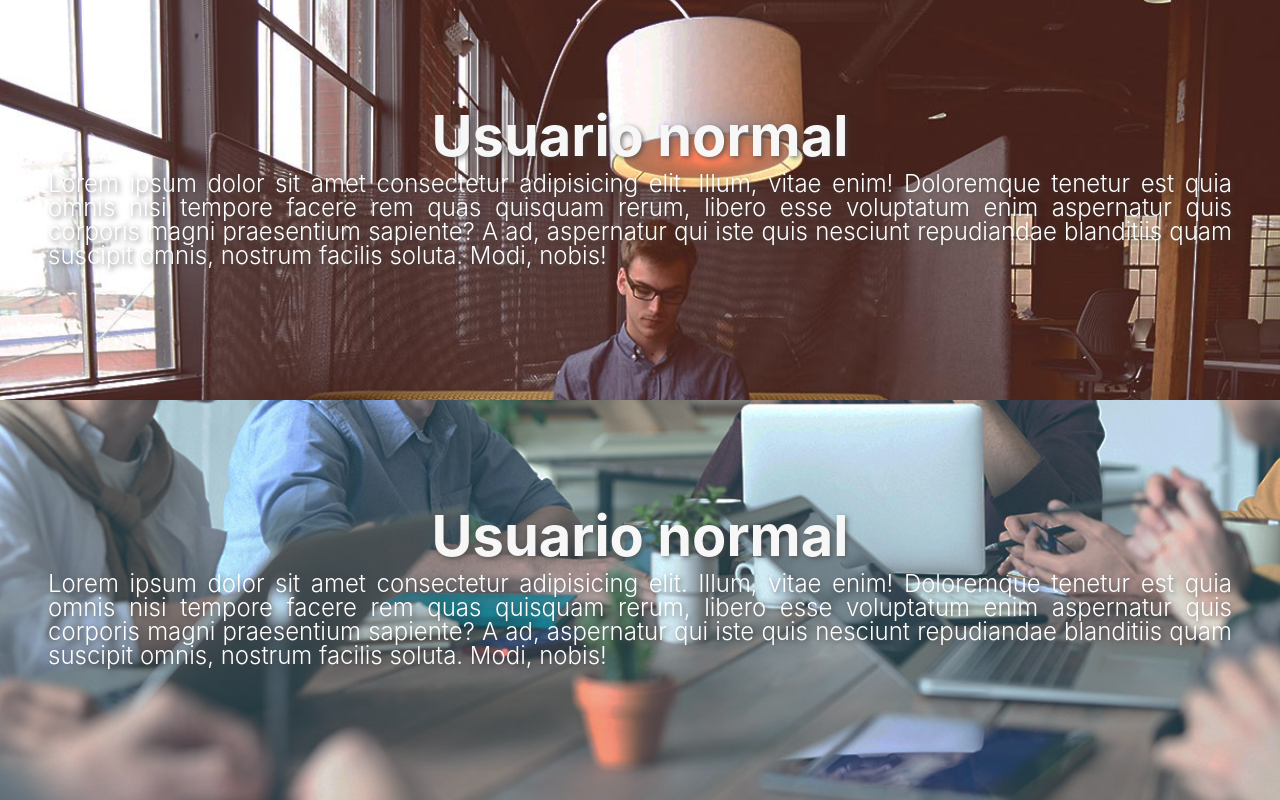
After one commit to sam-oro/abejorral-turista, a PHP site: page /GIT/vistas/entrada_usuarios/entrada_tipousuario.php in a window 1280 px wide. The commit adds this page. Run offline with PHP 8.4, Linux system fonts and the light colour scheme; some libraries are stand-ins or nearby versions.

Commit message:
Vista de usuarios

```diff
--- a/css/style.css
+++ b/css/style.css
@@ -160,12 +160,13 @@ main {
 
 .bg-index {
     padding-top: 8rem;
-    background-image: url(../img/Abejorral-Ant1.JPG);
+    background-image: url(../img/Abejorral-portada.jpg);
     height: 60vh;
     background-position: center;
     background-repeat: no-repeat;
     background-size: cover;
     background-attachment: fixed;
+    overflow: scroll;
     display: flex;
     justify-content: center;
     align-items: center;
@@ -210,6 +211,12 @@ main {
     }
     .bg-index h1 {
         font-size: 3rem;
+    }
+}
+
+@media only screen and (max-width: 300px) {
+    .bg-index h1 {
+        font-size: 2rem;
     }
 }
 
@@ -314,3 +321,63 @@ main {
     background-image: linear-gradient(45deg, rgb(228, 87, 62) 0%, rgb(228, 87, 62) 5%, transparent 5%, transparent 38%, transparent 38%, transparent 60%, rgb(249, 120, 56) 60%, rgb(249, 120, 56) 100%), linear-gradient(135deg, rgb(251, 229, 105) 0%, rgb(251, 229, 105) 14%, rgb(153, 195, 85) 14%, rgb(153, 195, 85) 75%, rgb(91, 192, 230) 75%, rgb(91, 192, 230) 100%), linear-gradient(90deg, rgb(228, 87, 62), rgb(228, 87, 62));
     min-height: 100vh;
 }
+
+
+/* Productos */
+
+.tarjetas-productos img {
+    height: 2rem;
+}
+
+.card-img-top {
+    height: 15rem !important;
+}
+
+
+/* Vista de entrada para tipo de usuarios */
+
+.bg-usuarios {
+    padding-top: 8rem;
+    min-height: 50vh;
+    background-position: center;
+    background-repeat: no-repeat;
+    background-size: cover;
+    background-attachment: fixed;
+    display: flex;
+    justify-content: center;
+    align-items: center;
+    margin: 0;
+    padding: 0;
+    color: #fff;
+    text-shadow: 2px 2px 5px #464646b1;
+}
+
+.bg-usuarios a {
+    text-decoration: none;
+    color: #fff;
+}
+
+.bg-usuarios h1 {
+    font-size: 3.5rem;
+    color: #f7f7f7;
+    line-height: 2.5rem;
+}
+
+.bg-usuarios p {
+    font-size: 1.5rem;
+    line-height: 1.5rem;
+    font-weight: 300;
+    text-align: justify;
+}
+
+@media only screen and (max-width: 720px) {
+    .bg-usuarios {
+        height: auto;
+    }
+    .bg-usuarios p {
+        font-size: 1.2rem;
+    }
+    .bg-usuarios h1 {
+        font-size: 3rem;
+    }
+}
--- /dev/null
+++ b/vistas/entrada_usuarios/entrada_tipousuario.php
@@ -0,0 +1,60 @@
+<!DOCTYPE html>
+<html lang="es">
+
+<head>
+    <meta charset="UTF-8">
+    <meta name="viewport" content="width=device-width, initial-scale=1.0">
+    <title>Nuestro Municipio</title>
+
+    <!--importacion boostrap-->
+    <link rel="stylesheet" href="https://maxcdn.bootstrapcdn.com/bootstrap/4.0.0/css/bootstrap.min.css" integrity="sha384-Gn5384xqQ1aoWXA+058RXPxPg6fy4IWvTNh0E263XmFcJlSAwiGgFAW/dAiS6JXm" crossorigin="anonymous">
+
+    <!-- Google Fonts -->
+    <link rel="preconnect" href="https://fonts.gstatic.com">
+    <link href="https://fonts.googleapis.com/css2?family=Ubuntu:ital,wght@0,300;0,700;1,400&display=swap" rel="stylesheet">
+
+    <!-- Font Awesome -->
+    <script src="https://kit.fontawesome.com/f599362e7b.js" crossorigin="anonymous"></script>
+
+    <link rel="icon" type="image/png" href="img/icono-pag.png">
+
+    <link rel="stylesheet" href="../../css/style.css">
+</head>
+
+
+<body>
+
+    <section class="bg-usuarios" style="background-image:url(../../img/bg-tipousuario1.jpg); min-height: 50vh;">
+        <a href="">
+            <div class="p-4 p-sm-5">
+                <h1 class="text-center mb-3"> Usuario normal</h1>
+
+                <p>Lorem ipsum dolor sit amet consectetur adipisicing elit. Illum, vitae enim! Doloremque tenetur est quia omnis nisi tempore facere rem quas quisquam rerum, libero esse voluptatum enim aspernatur quis corporis magni praesentium sapiente?
+                    A ad, aspernatur qui iste quis nesciunt repudiandae blanditiis quam suscipit omnis, nostrum facilis soluta. Modi, nobis!</p>
+            </div>
+        </a>
+    </section>
+
+    <section class="bg-usuarios" style="background-image:url(../../img/bg-tipousuario2.jpg); min-height: 50vh;">
+        <a href="">
+            <div class="p-4 p-sm-5">
+                <h1 class="text-center mb-3"> Usuario normal</h1>
+
+                <p>Lorem ipsum dolor sit amet consectetur adipisicing elit. Illum, vitae enim! Doloremque tenetur est quia omnis nisi tempore facere rem quas quisquam rerum, libero esse voluptatum enim aspernatur quis corporis magni praesentium sapiente?
+                    A ad, aspernatur qui iste quis nesciunt repudiandae blanditiis quam suscipit omnis, nostrum facilis soluta. Modi, nobis!</p>
+            </div>
+        </a>
+    </section>
+
+
+
+
+    <script src="https://code.jquery.com/jquery-3.2.1.slim.min.js " integrity="sha384-KJ3o2DKtIkvYIK3UENzmM7KCkRr/rE9/Qpg6aAZGJwFDMVNA/GpGFF93hXpG5KkN " crossorigin="anonymous ">
+    </script>
+    <script src="https://cdnjs.cloudflare.com/ajax/libs/popper.js/1.12.9/umd/popper.min.js " integrity="sha384-ApNbgh9B+Y1QKtv3Rn7W3mgPxhU9K/ScQsAP7hUibX39j7fakFPskvXusvfa0b4Q " crossorigin="anonymous ">
+    </script>
+    <script src="https://maxcdn.bootstrapcdn.com/bootstrap/4.0.0/js/bootstrap.min.js " integrity="sha384-JZR6Spejh4U02d8jOt6vLEHfe/JQGiRRSQQxSfFWpi1MquVdAyjUar5+76PVCmYl " crossorigin="anonymous ">
+    </script>
+</body>
+
+</html>
```
Also changed, not shown: conexion/conexion.php (+4 -4 lines), vistas/Producto/vista_productos.php (added, +154 -0 lines), img/bg-tipousuario1.jpg (added), img/bg-tipousuario2.jpg (added).
